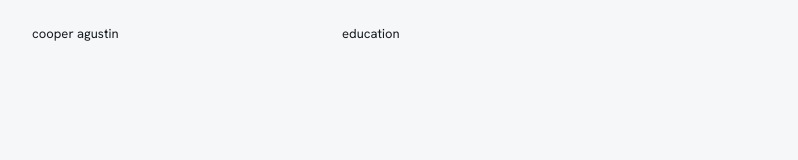
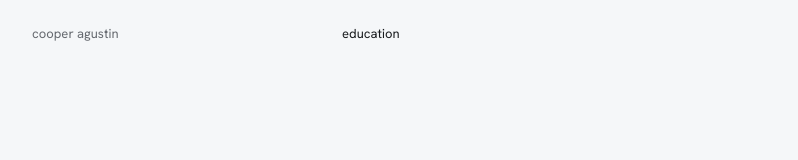
Before and after one commit to Spudgee/portfolio, a Next.js app: page /education in a window 1280 px wide. Shown: the top 160 px of the page, without its empty margins (0-798 px from the left). Built offline with nearby package versions, Linux system fonts and the light colour scheme.

Commit message:
Show the current page's header link in ink and the other muted, after F451

```diff
--- a/components/hover-underline-link.tsx
+++ b/components/hover-underline-link.tsx
@@ -2,20 +2,24 @@ import Link from "next/link";
 
 /**
  * Header and footer link. The underline is always drawn but transparent, and fades in
- * on hover or keyboard focus, so nothing shifts.
+ * on hover or keyboard focus, so nothing shifts. A link marked `aria-current="page"`
+ * turns ink inside a muted header.
  * @see components/inline-link.tsx for links inside running text
  */
 export function HoverUnderlineLink({
 	href,
 	children,
+	"aria-current": ariaCurrent,
 }: {
 	href: string;
 	children: React.ReactNode;
+	"aria-current"?: "page";
 }) {
 	return (
 		<Link
 			href={href}
-			className="inline-flex min-h-11 items-center underline decoration-transparent decoration-1 underline-offset-3 transition-colors duration-150 ease-out hover:decoration-current focus-visible:decoration-current motion-reduce:transition-none"
+			aria-current={ariaCurrent}
+			className="inline-flex min-h-11 items-center underline decoration-transparent decoration-1 underline-offset-3 transition-colors duration-150 ease-out hover:decoration-current focus-visible:decoration-current motion-reduce:transition-none aria-[current=page]:text-ink"
 		>
 			{children}
 		</Link>
--- a/components/site-header.tsx
+++ b/components/site-header.tsx
@@ -1,19 +1,36 @@
+"use client";
+
+import { usePathname } from "next/navigation";
 import { HoverUnderlineLink } from "@/components/hover-underline-link";
 import { PERSON } from "@/content/person";
 import { PATHS } from "@/content/site";
 
-/** The name, linking home, and the education page. Lowercase by CSS; the source keeps proper names. */
+/**
+ * The name, linking home, and the education page. The page you are on is ink and the
+ * other is muted; reading the route is why this is a client component.
+ * Lowercase by CSS; the source keeps proper names.
+ */
 export function SiteHeader() {
+	const pathname = usePathname();
+
 	return (
-		<header className="grid grid-cols-4 gap-x-4 pt-1 lowercase sm:grid-cols-12 sm:gap-x-6 sm:pt-3">
+		<header className="grid grid-cols-4 gap-x-4 pt-1 text-muted lowercase sm:grid-cols-12 sm:gap-x-6 sm:pt-3">
 			<div className="col-span-2 sm:col-span-3">
-				<HoverUnderlineLink href={PATHS.home}>{PERSON.name}</HoverUnderlineLink>
+				<HoverUnderlineLink
+					href={PATHS.home}
+					aria-current={pathname === PATHS.home ? "page" : undefined}
+				>
+					{PERSON.name}
+				</HoverUnderlineLink>
 			</div>
 			<nav
 				aria-label="Primary"
 				className="col-span-2 text-right sm:col-span-9 sm:text-left"
 			>
-				<HoverUnderlineLink href={PATHS.education}>
+				<HoverUnderlineLink
+					href={PATHS.education}
+					aria-current={pathname === PATHS.education ? "page" : undefined}
+				>
 					Education
 				</HoverUnderlineLink>
 			</nav>
```
Also changed, not shown: 1 other file (tests, documents, lock files or other folders).
